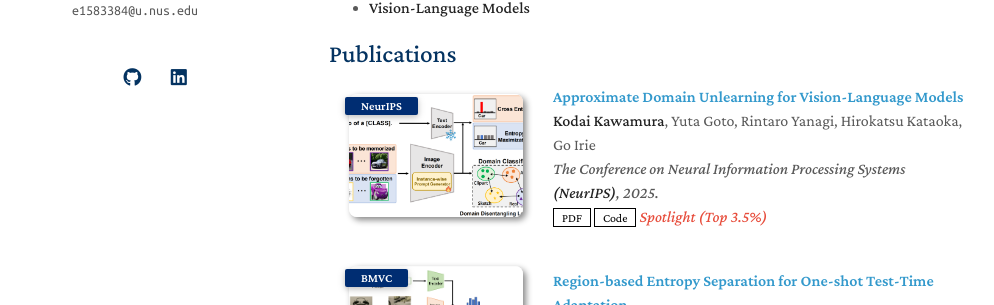
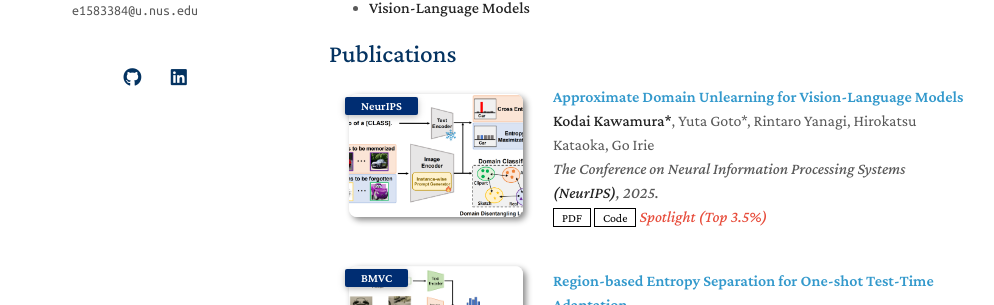
Before and after one commit to kodaikawamura/kodaikawamura, a Jekyll site: the page built from index.md, in a window 1280 px wide and 1155 px high. Shown: the part 319-624 px from the top of the window, without its empty margins (141-1135 px from the left). Built offline with Jekyll 4.4.1, drawn with Linux system fonts in a browser that asks for light colours; a style sheet for code colours, icons or effects is not loaded; our own code applies the rules of GitHub Pages for plain Markdown files.

```diff
--- a/_data/publications.yml
+++ b/_data/publications.yml
@@ -1,7 +1,7 @@
 main:
 
   - title: Approximate Domain Unlearning for Vision-Language Models
-    authors: <strong>Kodai Kawamura</strong>, Yuta Goto, Rintaro Yanagi, Hirokatsu Kataoka, Go Irie
+    authors: <strong>Kodai Kawamura*</strong>, Yuta Goto*, Rintaro Yanagi, Hirokatsu Kataoka, Go Irie
     conference_short: NeurIPS
     conference: The Conference on Neural Information Processing Systems <strong>(NeurIPS)</strong>, 2025.
     pdf: https://arxiv.org/abs/2510.08132
```
